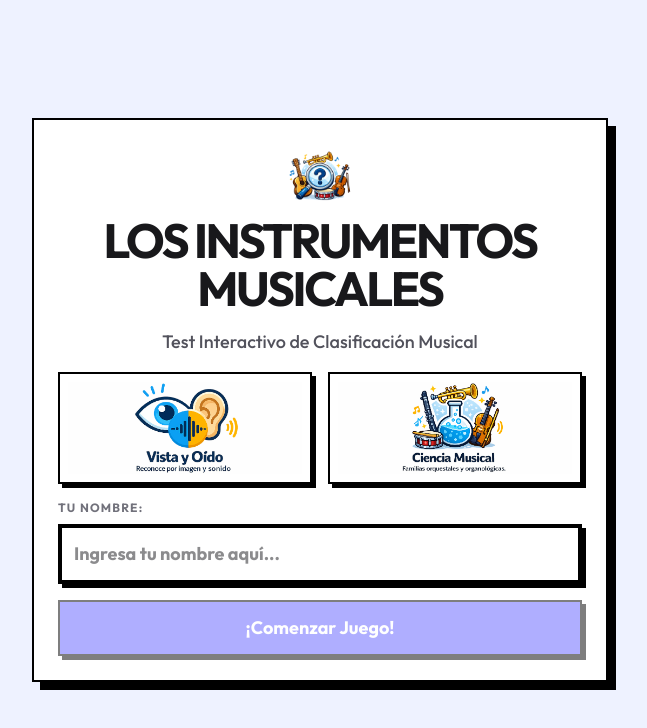
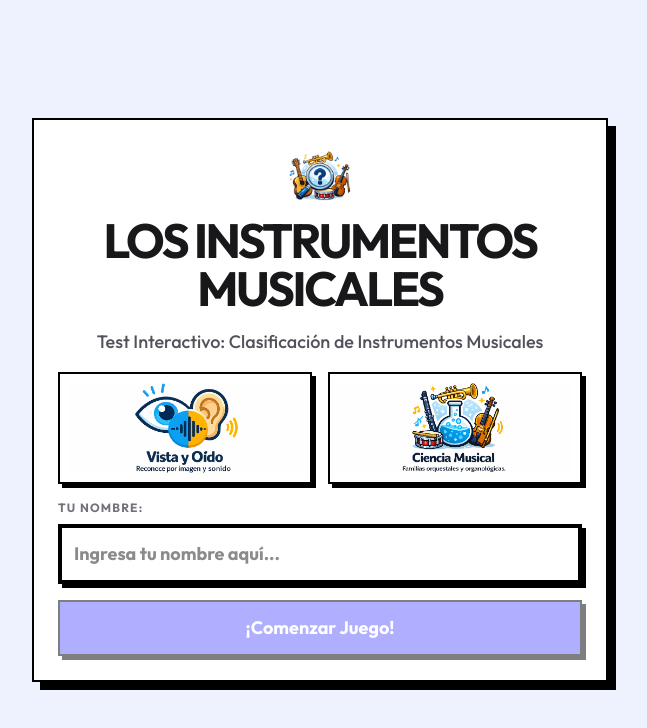
Before and after one commit to guitarchak-ship-it/Clasificaci-n-de-instrumentos, a React (Vite) app: page / in a window 1280 px wide. Shown: the top 728 px of the page, without its empty margins (320-967 px from the left). Built offline with nearby package versions, Linux system fonts and the light colour scheme.

Commit message:
feat: Improve app title for clarity
Update the application title to be more descriptive, changing "Test Interactivo de Clasificación Musical" to "Test Interactivo: Clasificación de Instrumentos Musicales". This enhances user understanding of the app's purpose.

```diff
--- a/src/App.tsx
+++ b/src/App.tsx
@@ -312,7 +312,7 @@ export default function App() {
           </div>
           <h1 className="text-3xl md:text-5xl font-black tracking-tighter">LOS INSTRUMENTOS MUSICALES</h1>
           <p className="text-lg text-zinc-600 font-medium">
-            Test Interactivo de Clasificación Musical
+            Test Interactivo: Clasificación de Instrumentos Musicales
           </p>
           <div className="grid grid-cols-1 md:grid-cols-2 gap-4 text-left">
             <button
```
